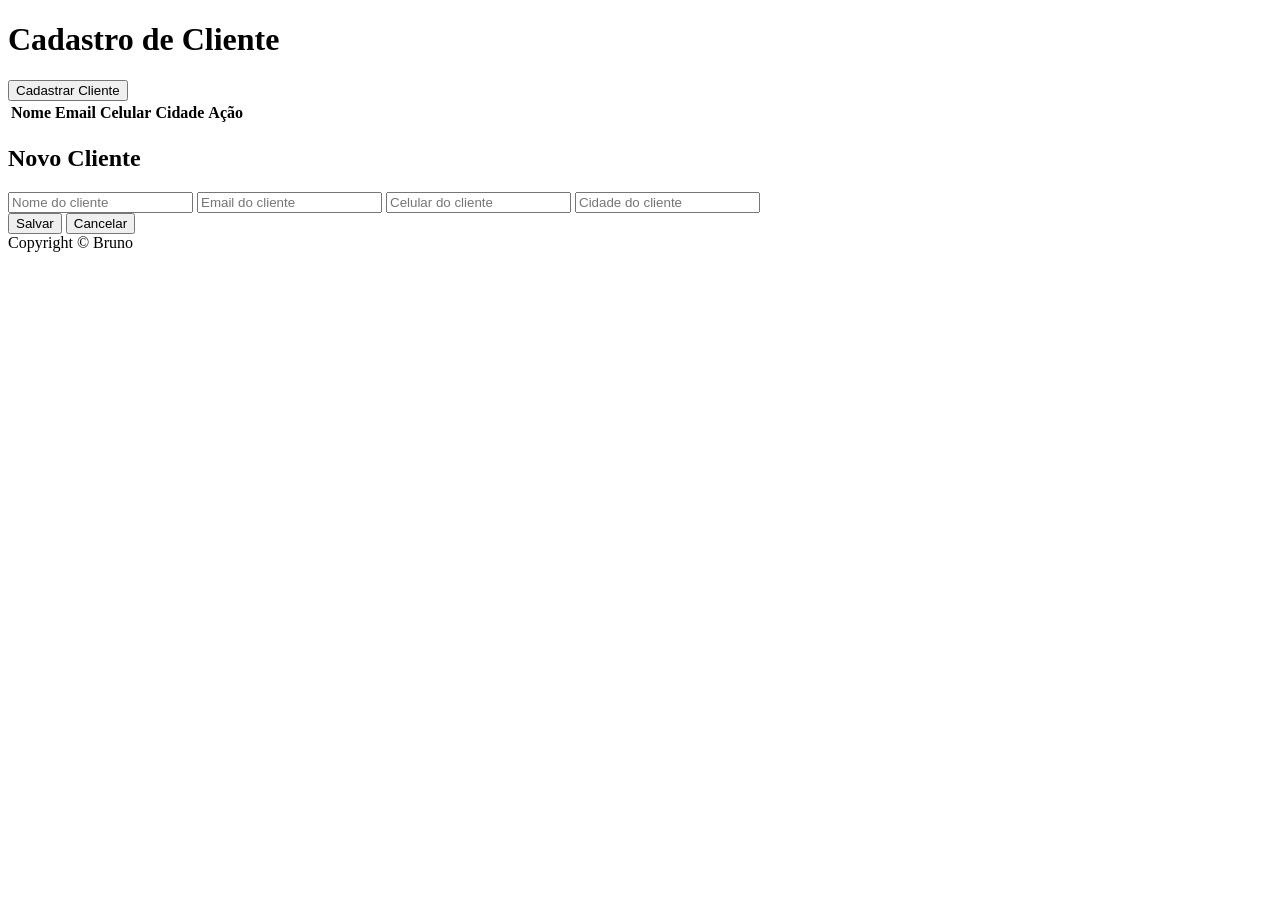
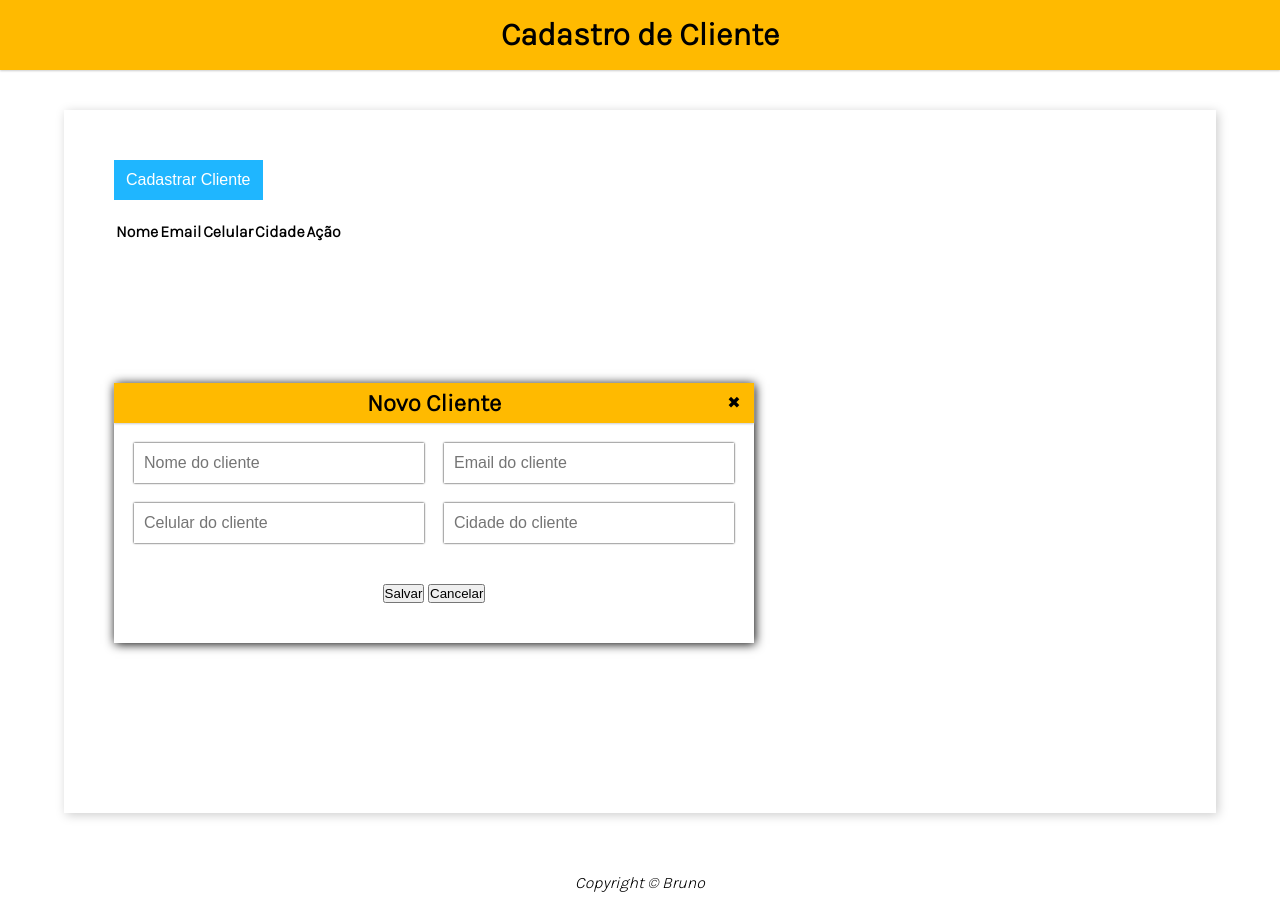
Before and after one commit to BcgParra/CRUD, a plain HTML site: page index.html in a window 1280 px wide. Before the commit the page ends 800 px from the top, so only its background shows below. Drawn offline with Linux system fonts and the light colour scheme.

Commit message:
Add files via upload

```diff
--- a/css/button.css
+++ b/css/button.css
@@ -0,0 +1,53 @@
+.button {
+    border-style: none;
+    height: 40px;
+    padding: 6px 12px;
+    background-color: black;
+    color: #fff;
+    font-size: 1rem;
+    cursor: pointer;
+    transition: box-shadow .6s ease;
+
+}
+
+.button.blue {
+    background-color: #1FB6FF;
+}
+
+.button.green {
+    background-color: #13CE66;
+}
+
+.button.red {
+    background-color: #FF4949;
+}
+
+.button:hover {
+    /* A propriedade CSS inset é uma abreviação que corresponde as
+    propriedades superior, direita, inferior e/ou esquerda.
+    veja o site: https://developer.mozilla.org  */
+    box-shadow: inset 200px 0 0 #00000055;
+}
+
+/* Responsividade */
+@media(max-width:480px) {
+    .button.mobile {
+        color: transparent;
+        font-size: 0;
+        width: 50px;
+        height: 50px;
+        border-radius: 20%;
+        position: fixed;
+        top: 90vh;
+        left: 80vw;
+    }
+
+    .button.mobile::before {
+        color: black;
+        width: 100%;
+        height: 100%;
+        font-size: 2rem;
+
+    }
+
+}
--- a/css/main.css
+++ b/css/main.css
@@ -0,0 +1,80 @@
+@import url('https://fonts.googleapis.com/css2?family=Karla:wght@300&display=swap');
+
+* {
+    padding: 0;
+    margin: 0;
+    box-sizing: border-box;
+    /* BORDA NA PÁGINA */
+}
+
+:root {
+    --primary-color: #ffba00;
+    --secundary-color: #fff1cc;
+    --shadow-color: #ccc;
+    --text-color: #fff;
+}
+
+body {
+    min-height: 100vh;
+    display: flex;
+    flex-direction: column;
+    position: relative;
+    font-family: "karla", sans-serif;
+}
+
+header {
+    background-color: var(--primary-color);
+    height: 70px;
+    text-align: center;
+    line-height: 70px;
+    box-shadow: 0 1px 2px var(--shadow-color);
+
+
+}
+
+main {
+    display: flex;
+    flex-direction: column;
+    align-items: flex-start;
+    flex-grow: 1;
+    /* cresce da esquerda para a direita */
+
+    width: 90%;
+    margin: 5vh auto;
+    padding: 50px;
+    box-shadow: 2px 2px 10px var(--shadow-color);
+    gap: 20px;
+}
+
+footer {
+    width: 100;
+    text-align: center;
+    font-weight: 200;
+    font-style: italic;
+    padding: 20px;
+}
+
+
+.header-title {
+    color: black;
+    font-size: 2rem;
+}
+
+@media(max-width:580px) {
+
+    header {
+        position: fixed;
+        width: 100%;
+    }
+
+    .header-title {
+        font-size: 1.5rem;
+    }
+
+    main {
+        padding: 0;
+        margin: 2px 0 0 0;
+        width: 100%;
+        box-shadow: none;
+    }
+}
--- a/css/modal.css
+++ b/css/modal.css
@@ -0,0 +1,72 @@
+.modal{
+    position: fixed;
+    top: 0;
+    left: 0;
+    width: 100%;
+    height: 100%;
+    background: #000000;
+    /* Agora vamos determinar o modal
+    transparente */
+    opacity: 0;
+    /* Enviando o modal para
+    traz de todos os componentes */
+    z-index: -1;
+
+}
+.modal.active{
+    /* Estamos deixando o modal visivél */
+    opacity:1;
+    /* Trazendo o modal para
+    frente de todos os componentes */
+    z-index:1;
+}
+.modal-content{
+    display: flex;
+    flex-direction: column;
+    width: 50vw;
+    margin: 15vh auto;
+    padding-bottom: 20px;
+    background-color: white;
+    box-shadow: 1px 1px 10px black;
+    gap: 20px;
+}
+
+.modal-header{
+    display: flex;
+    position: relative;
+    height: 40px;
+    justify-content: center;
+    font-size: 1rem;
+    line-height: 40px;
+}
+.modal-close{
+    position: absolute;
+    right: 0;
+    width: 40px;
+    height: 40px;
+    text-align:center ;
+    cursor: pointer;
+
+}
+.modal-close:hover{
+    background-color: #FF4949;
+    color: #fff;
+
+}
+
+.modal-form{
+    display:flex;
+    padding: 0 20px;
+    gap: 20px;
+    justify-content: space-between;
+    flex-wrap: wrap;
+}
+
+.modal-field{
+    width: calc(50% - 10px);
+    height: 40px;
+    border-style: none;
+    box-shadow: 0 0 2px black;
+    padding: 0 10px;
+    font-size: 1rem;
+}
--- a/index.html
+++ b/index.html
@@ -19,10 +19,10 @@
 
     <main>
 
-        <button class="" type="button" id="cadastrarCliente">Cadastrar Cliente</button>
+        <button type="button" class="button blue mobile" id="cadastrarCliente">Cadastrar Cliente</button>
 
 
-        <table id="tableClient" class="gravar">
+        <table id="tableClient" class="">
             <thead>
                 <tr>
                     <th>Nome</th>
@@ -38,24 +38,24 @@
 
         </table>
 
-        <div class="modal" id="modal">
+        <div class="" id="modal">
             <div class="modal-content">
 
                 <header class="modal-header">
                     <h2>Novo Cliente</h2>
+                    <span class="modal-close" id="modalClose">&#10006;</span>
                 </header>
 
-                <form action="" id="form" class="modal-form">
+                <form id="form" class="modal-form">
                     <input type="text" id="nome" class="modal-field" placeholder="Nome do cliente" required>
                     <input type="email" id="email" class="modal-field" placeholder="Email do cliente" required>
                     <input type="tel" id="celular" class="modal-field" placeholder="Celular do cliente" required>
                     <input type="text" id="cidade" class="modal-field" placeholder="Cidade do cliente" required>
                 </form>
 
-                <footer class="modal-footer">
-                    <button id="salvar" class="button green">Salvar</button>
-                    <button id="cancelar" class="button blue">Cancelar</button>
-
+                <footer class="">
+                    <button id="salvar" class="">Salvar</button>
+                    <button id="cancelar" class="">Cancelar</button>
                 </footer>
 
             </div>
```
